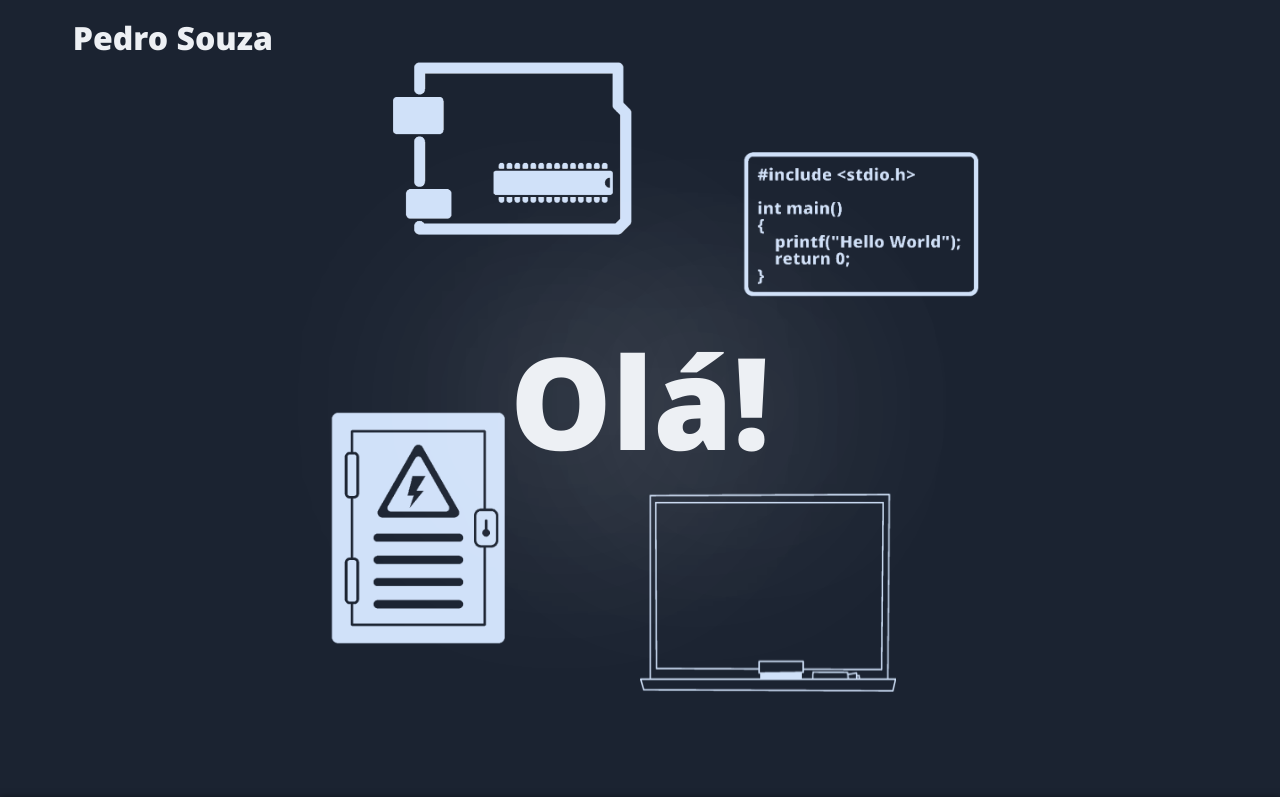
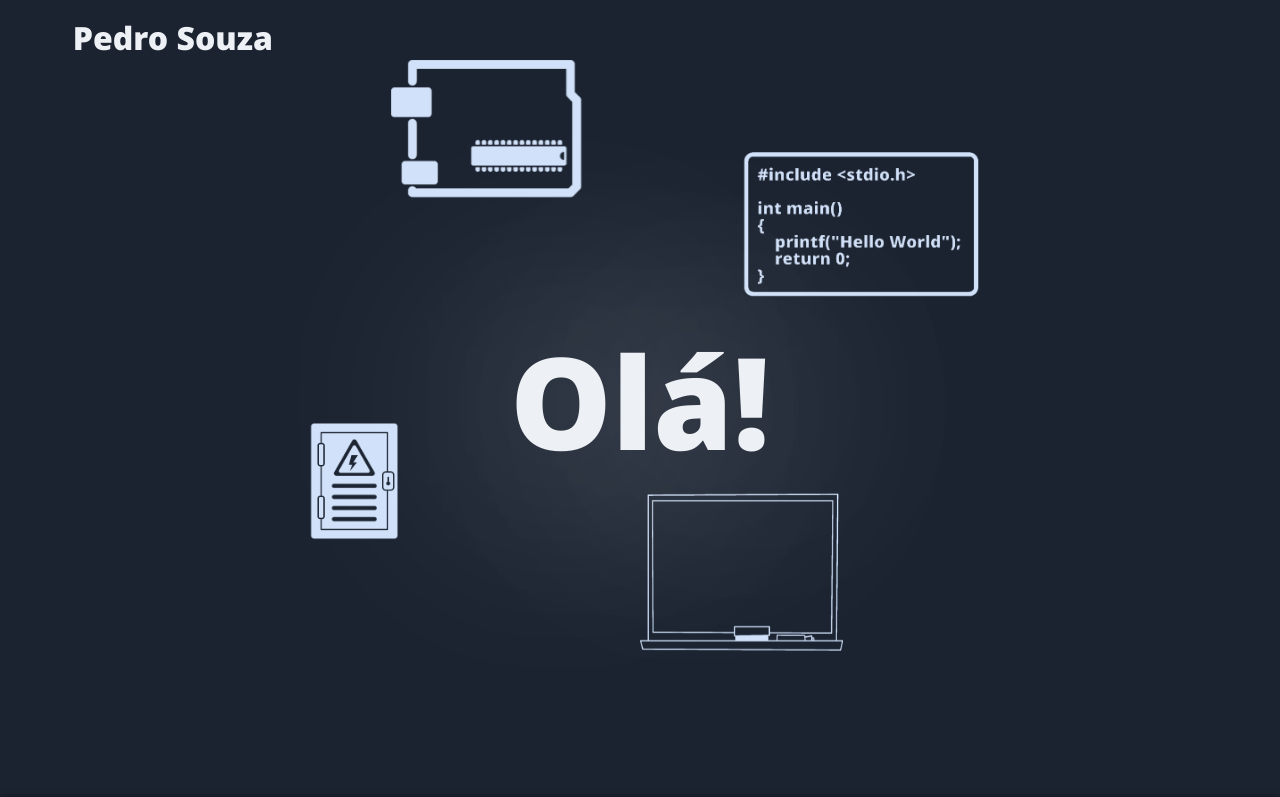
Before and after one commit to Pedestrek/Portfolio, a plain HTML site: page index.html in a window 1280 px wide. Shown: the top 797 px of the page. Drawn offline with Linux system fonts and the light colour scheme.

Commit message:
It wasn't fixed last time
;-; (it still isn't)

```diff
--- a/index.html
+++ b/index.html
@@ -12,6 +12,7 @@
     <style>
         html {
             scroll-snap-type: y mandatory;
+            overflow-x: hidden;
         }
 
         body {
@@ -21,7 +22,6 @@
             color: #EDF0F4;
             scroll-snap-type: y proximity;
             width: 100vw;
-            white-space: nowrap;
         }
 
         .name {
@@ -71,19 +71,22 @@
             object-fit: contain;
         }
 
-        .home img {
-            max-height: 32vh;
-            max-width: 32vh;
-            position: fixed;
+        .home div {
+            position: absolute;
             top: 50vh;
             left: 50vw;
+        }
+
+        .home div img {
+            max-height: 32vh;
+            max-width: min(100%, 32vh);
             margin: -16vh 0 0 -16vh;
         }
 
         .hello {
             position: absolute;
-            top: 50%;
-            left: 50%;
+            top: 50vh;
+            left: 50vw;
             transform: translate(-50%, -50%);
             font-size: 128px;
             font-weight: 900;
@@ -233,10 +236,10 @@
 
     <section style="scroll-snap-align: start;">
         <div class="home">
-            <div style="overflow-x: hidden;"><img src="whiteboard.png" style="animation: moveImage1 30s linear infinite;"></div>
-            <img src="electric-panel.png" style="animation: moveImage2 30s linear infinite;">
-            <img src="arduino.png" style="animation: moveImage3 30s linear infinite;">
-            <img src="code.png" style="animation: moveImage4 30s linear infinite;">
+            <div><img src="whiteboard.png" style="animation: moveImage1 30s linear infinite;"></div>
+            <div><img src="electric-panel.png" style="animation: moveImage2 30s linear infinite;"></div>
+            <div><img src="arduino.png" style="animation: moveImage3 30s linear infinite;"></div>
+            <div><img src="code.png" style="animation: moveImage4 30s linear infinite;"></div>
             <div class="hello"><a>Olá!</a></div>
         </div>
     </section>
```
